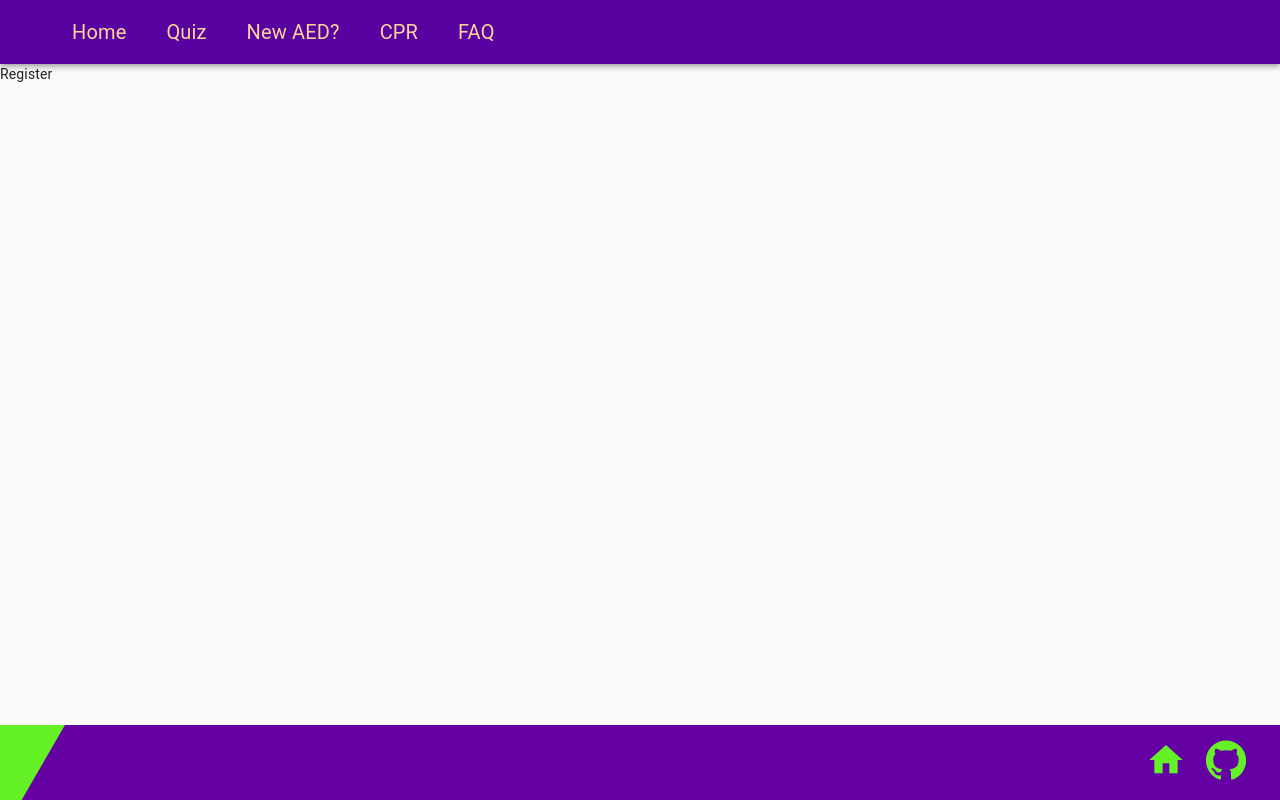
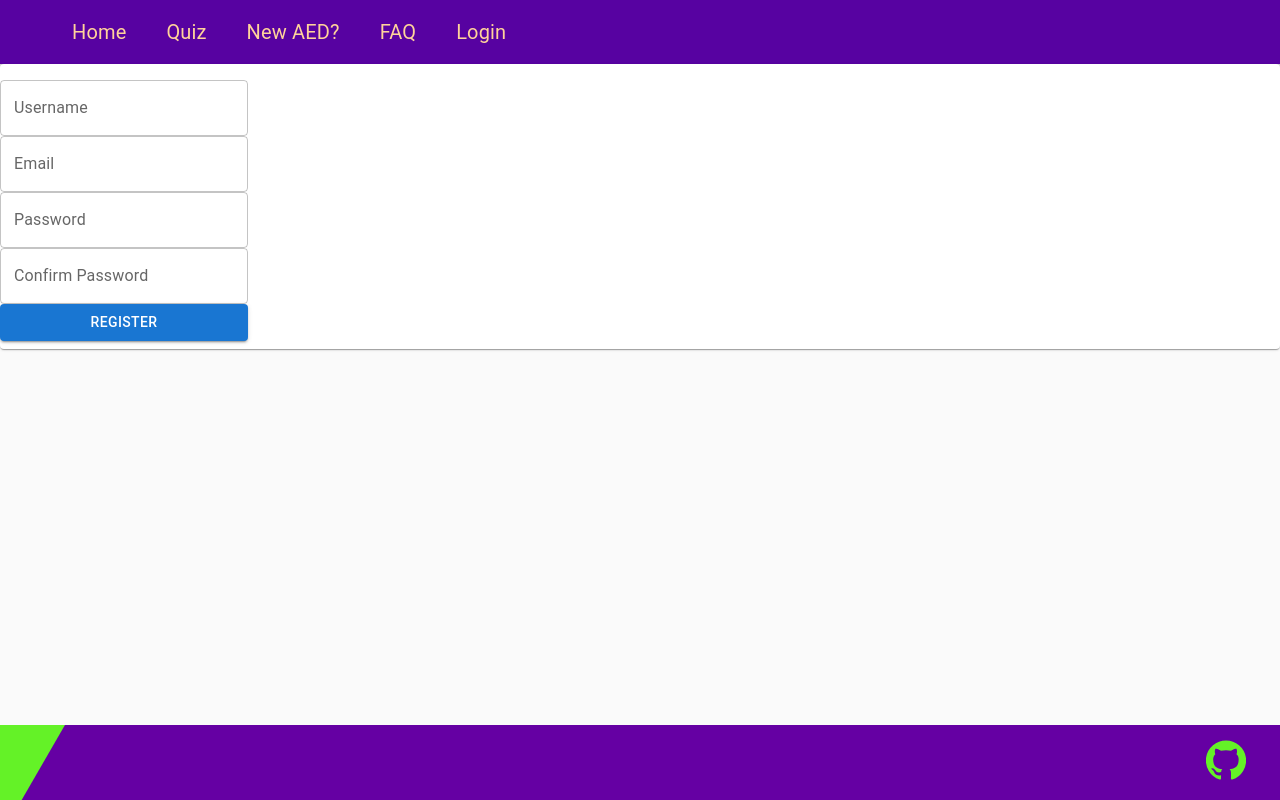
Before and after one commit to julian-james/AEDNearMe, a React (Create React App) app in the folder frontend/aednearme/: page /register in a window 1280 px wide. Built offline with nearby package versions, Linux system fonts and the light colour scheme.

Commit message:
new pages made

```diff
--- a/frontend/aednearme/src/App.js
+++ b/frontend/aednearme/src/App.js
@@ -7,6 +7,7 @@ import Choking from "./pages/Choking/Choking";
 import Login from "./pages/Login/Login";
 import Register from "./pages/Register/Register";
 import Upload from "./pages/Upload/Upload";
+import FAQ from "./pages/FAQ/FAQ";
 import { NavBar } from "./components/NavBar/NavBar";
 import { Footer } from "./components/Footer/Footer.js";
 
@@ -23,6 +24,7 @@ function App() {
           <Route path='/login' element={<Login />} />
           <Route path='/register' element={<Register />} />
           <Route path='/upload' element={<Upload />} />
+          <Route path='/faq' element={<FAQ />} />
           <Route path='*' element={<p>nothing to see here, move on mate.</p>} />
       </Routes>
 
--- a/frontend/aednearme/src/components/Footer/Footer.js
+++ b/frontend/aednearme/src/components/Footer/Footer.js
@@ -73,16 +73,6 @@ export const Footer = ({ setValue, setSelectedIndex }) => {
 
         <Grid container direction="column">
           <Grid container justify="flex-end">
-            <Grid
-              item
-              component={"a"}
-              target="_blank"
-              rel="noreferrer noopener"
-              href="https://AEDnearMe.Netlify.App"
-            >
-              <HomeIcon className={classes.snsIcon} />
-            </Grid>
-
 
             <Grid
               item
--- a/frontend/aednearme/src/components/NavBar/Drawer/Drawer.js
+++ b/frontend/aednearme/src/components/NavBar/Drawer/Drawer.js
@@ -67,7 +67,7 @@ const classes = useStyles();
 
           <ListItem onClick={() => setOpenDrawer(false)}>
             <ListItemText>
-              <Link to="/about">FAQ</Link>
+              <Link to="/faq">FAQ</Link>
             </ListItemText>
           </ListItem>
 
--- a/frontend/aednearme/src/components/NavBar/NavBar.js
+++ b/frontend/aednearme/src/components/NavBar/NavBar.js
@@ -53,8 +53,8 @@ export const NavBar = () => {
           <Link to="/" className={classes.link}>Home</Link>
           <Link to="/quiz" className={classes.link}>Quiz</Link>
           <Link to="/upload" className={classes.link}>New AED?</Link>
-          <Link to="/cpr" className={classes.link}>CPR</Link>
           <Link to="/faq" className={classes.link}>FAQ</Link>
+          <Link to="/login" className={classes.link}>Login</Link>
           </div>
         )}
       </Toolbar>
--- /dev/null
+++ b/frontend/aednearme/src/components/UploadMap/UploadMap.js
@@ -0,0 +1,52 @@
+import React from 'react'
+import { GoogleMap, useLoadScript, Marker, InfoWindow, LoadScript } from "@react-google-maps/api";
+import mapStyles from './mapStyles';
+
+const UploadMap = () => {
+    const containerStyle = {
+        width: '60vw',
+        height: '60vh',
+    };
+    // Hard coded center at Futureproof
+    const center = {
+        lat: 51.4967001,
+        lng: -0.1356203
+    }
+    const options = {
+      styles: mapStyles,
+      zoomControl: true
+    }
+
+    const position = { lat: 51.496576, lng: -0.134824}
+
+
+
+
+  const aedInfo = () => {
+      <InfoWindow position={position}>
+          <div><h2>AED here</h2></div>
+      </InfoWindow>
+  }
+
+
+  // AED Marker is hard coded atm, change to environment variables
+    return (
+      <LoadScript googleMapsApiKey="AIzaSyATeYFTD2ha1aawscSrtZxJfJ3m89DB_JU">
+          <GoogleMap
+              mapContainerStyle={containerStyle}
+              zoom={17}
+              center={center}
+              options={options}>
+          <Marker
+              position={{lat: 51.496576, lng: -0.134824}}
+              onClick={aedInfo}>
+          </Marker>
+
+          </GoogleMap>
+
+
+      </LoadScript>
+    )
+  }
+
+export default UploadMap
--- /dev/null
+++ b/frontend/aednearme/src/components/UploadMap/mapStyles.js
@@ -0,0 +1,80 @@
+export default [
+    {
+        "featureType": "administrative",
+        "elementType": "labels.text.fill",
+        "stylers": [
+            {
+                "color": "#444444"
+            }
+        ]
+    },
+    {
+        "featureType": "landscape",
+        "elementType": "all",
+        "stylers": [
+            {
+                "color": "#f2f2f2"
+            }
+        ]
+    },
+    {
+        "featureType": "poi",
+        "elementType": "all",
+        "stylers": [
+            {
+                "visibility": "off"
+            }
+        ]
+    },
+    {
+        "featureType": "road",
+        "elementType": "all",
+        "stylers": [
+            {
+                "saturation": -100
+            },
+            {
+                "lightness": 45
+            }
+        ]
+    },
+    {
+        "featureType": "road.highway",
+        "elementType": "all",
+        "stylers": [
+            {
+                "visibility": "simplified"
+            }
+        ]
+    },
+    {
+        "featureType": "road.arterial",
+        "elementType": "labels.icon",
+        "stylers": [
+            {
+                "visibility": "off"
+            }
+        ]
+    },
+    {
+        "featureType": "transit",
+        "elementType": "all",
+        "stylers": [
+            {
+                "visibility": "off"
+            }
+        ]
+    },
+    {
+        "featureType": "water",
+        "elementType": "all",
+        "stylers": [
+            {
+                "color": "#46bcec"
+            },
+            {
+                "visibility": "on"
+            }
+        ]
+    }
+]
--- /dev/null
+++ b/frontend/aednearme/src/pages/FAQ/FAQ.js
@@ -0,0 +1,9 @@
+import React from 'react'
+
+const FAQ = () => {
+  return (
+    <h1>Frequently asked questions</h1>
+  )
+}
+
+export default FAQ
--- a/frontend/aednearme/src/pages/Home/Home.js
+++ b/frontend/aednearme/src/pages/Home/Home.js
@@ -19,10 +19,9 @@ const Home = () => {
     <div><MainMap /></div>
     <Button variant="contained" onClick={goToCPR}>CPR</Button>
     <Button variant="contained" onClick={goToChoking}>Choking</Button>
-    <Button variant="contained">Drowning</Button>
     <p>If in doubt, please call 999 or 112 for the emergency services</p>
 
-    <p>If you suspect someone is having a cardiac arrest, call 999 or 112, and have someone track down the closest AED using the map. Follow the steps on the CPR page for more instructions</p>
+    <p>If you suspect someone is having a cardiac arrest, call 999 or 112, and have someone track down the closest AED using the map. Follow the steps on the CPR page for instructions</p>
     </>
   )
 }
--- a/frontend/aednearme/src/pages/Login/Login.js
+++ b/frontend/aednearme/src/pages/Login/Login.js
@@ -1,8 +1,40 @@
+import { Button, Card, FormControl, Grid, Paper, TextField } from '@mui/material'
 import React from 'react'
+import { useNavigate } from 'react-router'
 
 const Login = () => {
+
+  const navigate = useNavigate();
+
+  const handleLogin = () => {
+      // Handle user login
+  }
+  const handleRegister = () => {
+      navigate('/register')
+  }
+
   return (
-    <div>Login</div>
+    <Paper sx={{alignItems: 'center'}}>
+        <FormControl margin="normal">
+            <FormControl>
+                <TextField
+                    name="username"
+                    label="Username"/>
+            </FormControl>
+            <FormControl>
+                <TextField
+                    name="password"
+                    label="Password"/>
+            </FormControl>
+            <FormControl>
+                <Button variant="contained" onClick={handleLogin}>Login</Button>
+            </FormControl>
+
+            New user?
+            <Button variant="contained" onClick={handleRegister}>Register here!</Button>
+        </FormControl>
+    </Paper>
+
   )
 }
 
--- a/frontend/aednearme/src/pages/Register/Register.js
+++ b/frontend/aednearme/src/pages/Register/Register.js
@@ -1,8 +1,40 @@
+import { Button, FormControl, Paper, TextField } from '@mui/material'
 import React from 'react'
 
 const Register = () => {
+
+  const newUser = () => {
+      // submit to database and login and go back to the home page
+  }
+
   return (
-    <div>Register</div>
+    <Paper>
+        <FormControl margin="normal">
+            <FormControl>
+                <TextField
+                    name="username"
+                    label="Username"/>
+            </FormControl>
+            <FormControl>
+                <TextField
+                    name="email"
+                    label="Email"/>
+            </FormControl>
+            <FormControl>
+                <TextField
+                    name="password"
+                    label="Password"/>
+            </FormControl>
+            <FormControl>
+                <TextField
+                    name="password2"
+                    label="Confirm Password"/>
+            </FormControl>
+            <FormControl>
+            <Button variant="contained" onClick={newUser}>Register</Button>
+            </FormControl>
+        </FormControl>
+    </Paper>
   )
 }
 
--- a/frontend/aednearme/src/pages/Upload/Upload.js
+++ b/frontend/aednearme/src/pages/Upload/Upload.js
@@ -1,8 +1,25 @@
+import { FormControl, Paper } from '@mui/material'
 import React from 'react'
+import UploadMap from '../../components/UploadMap/UploadMap'
 
 const Upload = () => {
   return (
-    <div>Upload</div>
+
+    <Paper component="form" sx={{ p: '2px 4px', display: 'flex', alignItems: 'center' }}>
+        <UploadMap />
+        <FormControl color="secondary">
+            <FormControl margin="normal">
+                Enter photo
+            </FormControl >
+            <FormControl margin="normal">
+                Lat/Lng?
+            </FormControl>
+            <FormControl margin="normal">
+                Access dropdown
+            </FormControl>
+            <button type="submit" value="Submit">Submit</button>
+        </FormControl>
+    </Paper>
   )
 }
 
```
